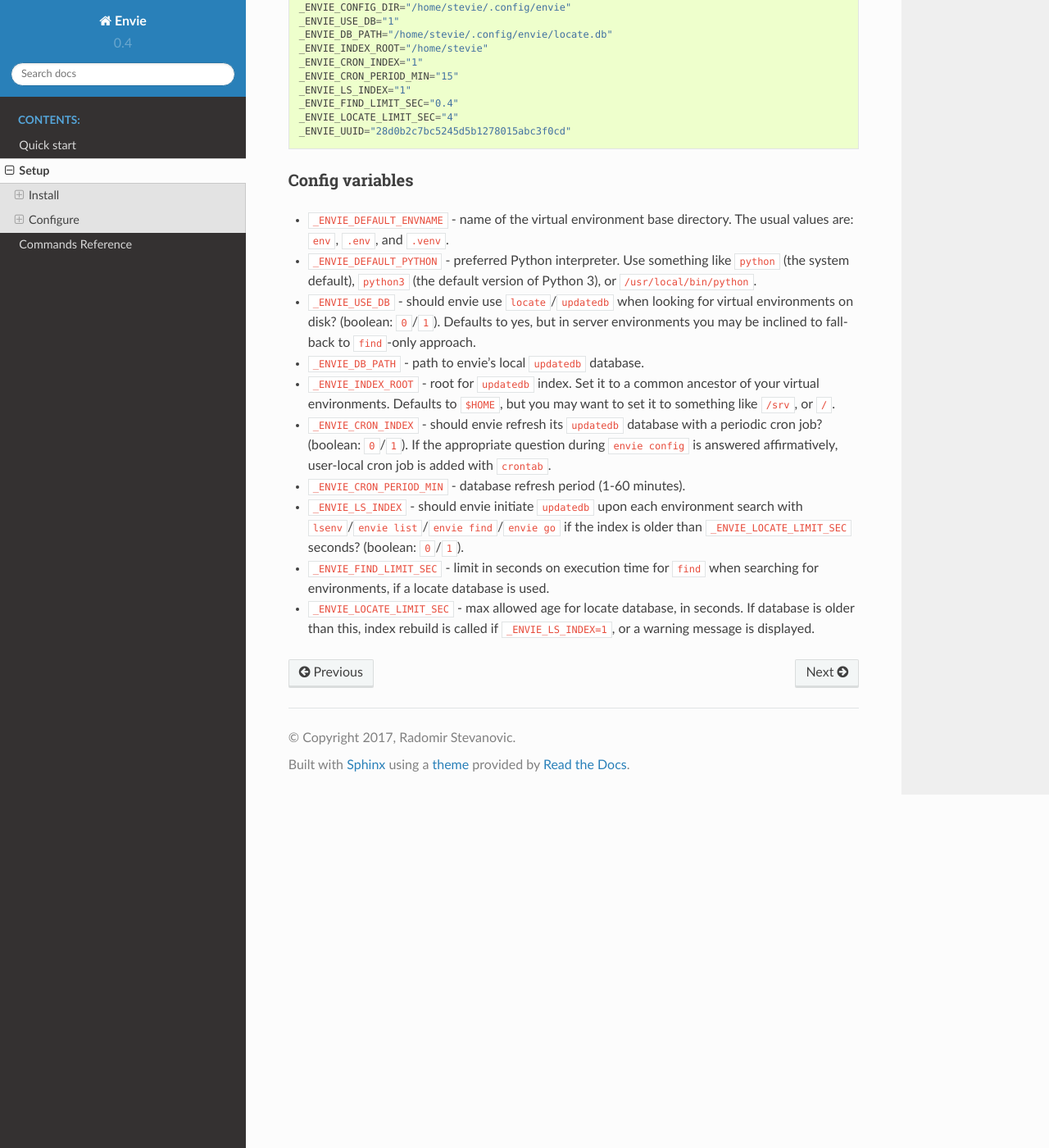
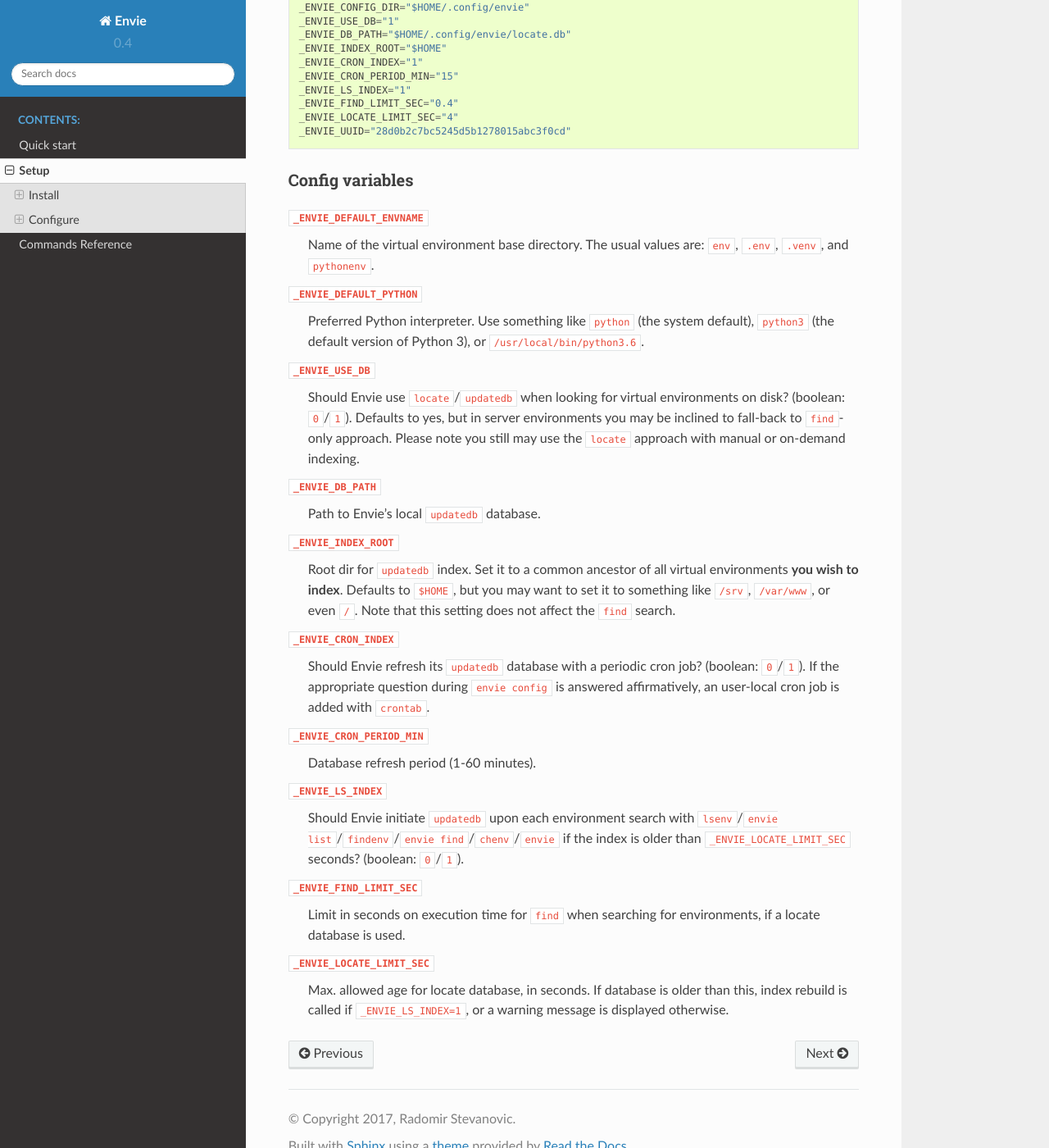
Before and after one commit to randomir/envie, a Sphinx documentation site: the page built from docs/setup.rst, in a window 1280 px wide and 1400 px high, scrolled down 3490 px. Shown: the whole window at 82% size. Built offline with Sphinx 7.4.7 and the Read the Docs theme 2.0.0, drawn with Linux system fonts in a browser that asks for light colours.

Commit message:
docs: section on config vars reformatted/updated

```diff
--- a/docs/setup.rst
+++ b/docs/setup.rst
@@ -161,10 +161,10 @@
 
     _ENVIE_DEFAULT_ENVNAME="env"
     _ENVIE_DEFAULT_PYTHON="python"
-    _ENVIE_CONFIG_DIR="/home/stevie/.config/envie"
+    _ENVIE_CONFIG_DIR="$HOME/.config/envie"
     _ENVIE_USE_DB="1"
-    _ENVIE_DB_PATH="/home/stevie/.config/envie/locate.db"
-    _ENVIE_INDEX_ROOT="/home/stevie"
+    _ENVIE_DB_PATH="$HOME/.config/envie/locate.db"
+    _ENVIE_INDEX_ROOT="$HOME"
     _ENVIE_CRON_INDEX="1"
     _ENVIE_CRON_PERIOD_MIN="15"
     _ENVIE_LS_INDEX="1"
@@ -177,37 +177,48 @@
 Config variables
 ^^^^^^^^^^^^^^^^
 
-* ``_ENVIE_DEFAULT_ENVNAME`` - name of the virtual environment base directory.
-  The usual values are: ``env``, ``.env``, and ``.venv``.
+``_ENVIE_DEFAULT_ENVNAME``
+  Name of the virtual environment base directory.
+  The usual values are: ``env``, ``.env``, ``.venv``, and ``pythonenv``.
 
-* ``_ENVIE_DEFAULT_PYTHON`` - preferred Python interpreter. Use something like
-  ``python`` (the system default), ``python3`` (the default version of Python 3),
-  or ``/usr/local/bin/python``.
+``_ENVIE_DEFAULT_PYTHON``
+  Preferred Python interpreter. Use something like ``python`` (the system default),
+  ``python3`` (the default version of Python 3), or ``/usr/local/bin/python3.6``.
 
-* ``_ENVIE_USE_DB`` - should envie use ``locate``/``updatedb`` when looking for
-  virtual environments on disk? (boolean: ``0``/``1``). Defaults to yes, but in
-  server environments you may be inclined to fall-back to ``find``-only approach.
+``_ENVIE_USE_DB``
+  Should Envie use ``locate``/``updatedb`` when looking for virtual environments
+  on disk? (boolean: ``0``/``1``). Defaults to yes, but in server environments you
+  may be inclined to fall-back to ``find``-only approach. Please note you still
+  may use the ``locate`` approach with manual or on-demand indexing.
 
-* ``_ENVIE_DB_PATH`` - path to envie's local ``updatedb`` database.
+``_ENVIE_DB_PATH``
+  Path to Envie's local ``updatedb`` database.
 
-* ``_ENVIE_INDEX_ROOT`` - root for ``updatedb`` index. Set it to a common
-  ancestor of your virtual environments. Defaults to ``$HOME``, but you may want
-  to set it to something like ``/srv``, or ``/``.
+``_ENVIE_INDEX_ROOT``
+  Root dir for ``updatedb`` index. Set it to a common ancestor of all virtual
+  environments **you wish to index**. Defaults to ``$HOME``, but you may want
+  to set it to something like ``/srv``, ``/var/www``, or even ``/``. Note that
+  this setting does not affect the ``find`` search.
 
-* ``_ENVIE_CRON_INDEX`` - should envie refresh its ``updatedb`` database with a
-  periodic cron job? (boolean: ``0``/``1``). If the appropriate question during
-  ``envie config`` is answered affirmatively, user-local cron job is added with
-  ``crontab``.
+``_ENVIE_CRON_INDEX``
+  Should Envie refresh its ``updatedb`` database with a periodic cron job?
+  (boolean: ``0``/``1``). If the appropriate question during ``envie config``
+  is answered affirmatively, an user-local cron job is added with ``crontab``.
 
-* ``_ENVIE_CRON_PERIOD_MIN`` - database refresh period (1-60 minutes).
+``_ENVIE_CRON_PERIOD_MIN``
+  Database refresh period (1-60 minutes).
 
-* ``_ENVIE_LS_INDEX`` - should envie initiate ``updatedb`` upon each environment
-  search with ``lsenv``/``envie list``/``envie find``/``envie go`` if the index
-  is older than ``_ENVIE_LOCATE_LIMIT_SEC`` seconds? (boolean: ``0``/``1``).
+``_ENVIE_LS_INDEX``
+  Should Envie initiate ``updatedb`` upon each environment search with
+  ``lsenv``/``envie list``/``findenv``/``envie find``/``chenv``/``envie``
+  if the index is older than ``_ENVIE_LOCATE_LIMIT_SEC`` seconds?
+  (boolean: ``0``/``1``).
 
-* ``_ENVIE_FIND_LIMIT_SEC`` - limit in seconds on execution time for ``find``
-  when searching for environments, if a locate database is used.
+``_ENVIE_FIND_LIMIT_SEC``
+  Limit in seconds on execution time for ``find`` when searching for
+  environments, if a locate database is used.
 
-* ``_ENVIE_LOCATE_LIMIT_SEC`` - max allowed age for locate database, in seconds.
-  If database is older than this, index rebuild is called if
-  ``_ENVIE_LS_INDEX=1``, or a warning message is displayed.
+``_ENVIE_LOCATE_LIMIT_SEC``
+  Max. allowed age for locate database, in seconds. If database is older than
+  this, index rebuild is called if ``_ENVIE_LS_INDEX=1``, or a warning message
+  is displayed otherwise.
```
